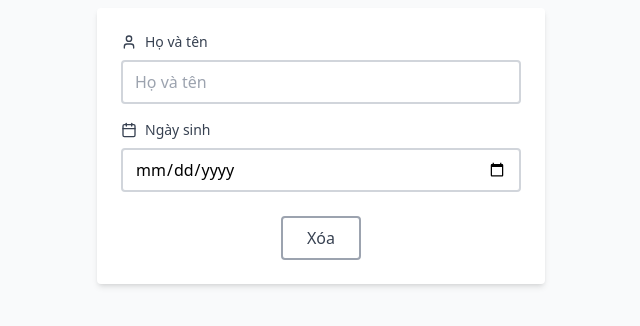
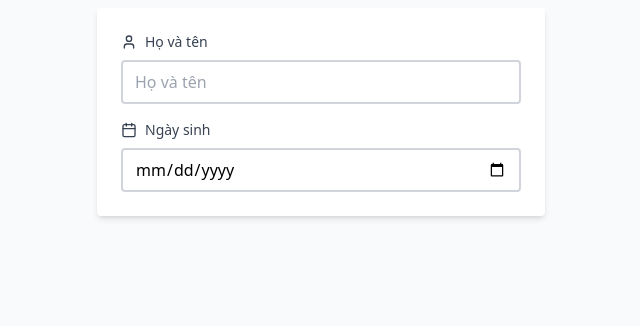
Before and after one commit to nguyen-the-ki/Numerology-Calculator, a plain HTML site: page Numerology.html in a window 1280 px wide. Shown: the part 76-402 px from the top of the page, without its empty margins (319-959 px from the left). Drawn offline with nearby package versions, Linux system fonts and the light colour scheme.

Commit message:
Remove reset button and associated functionality
Removed reset button and its event listener from the form.

```diff
--- a/Numerology.html
+++ b/Numerology.html
@@ -45,10 +45,6 @@
         </label>
       </div>
 
-      <div class="mt-6 flex gap-3 justify-center">
-        <button id="reset" type="button"
-          class="px-6 py-2 border-2 border-gray-400 text-gray-700 font-medium rounded hover:bg-gray-100 transition">Xóa</button>
-      </div>
     </form>
 
     <div id="results" class="mt-8 flex flex-col items-center w-full">
@@ -399,7 +395,6 @@
     document.getElementById('fullname').addEventListener('input', updateResults);
     document.getElementById('birth').addEventListener('input', updateResults);
 
-    document.getElementById('reset').addEventListener('click', () => { document.getElementById('fullname').value = ''; document.getElementById('birth').value = ''; updateResults(); });
   </script>
 </body>
 
```
